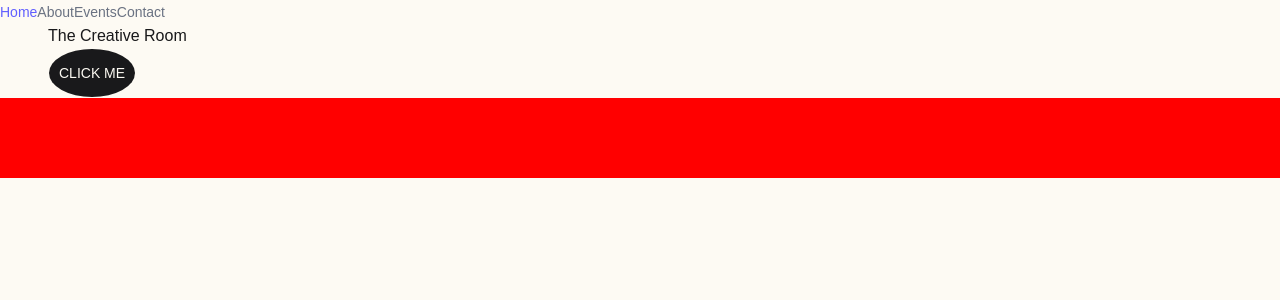
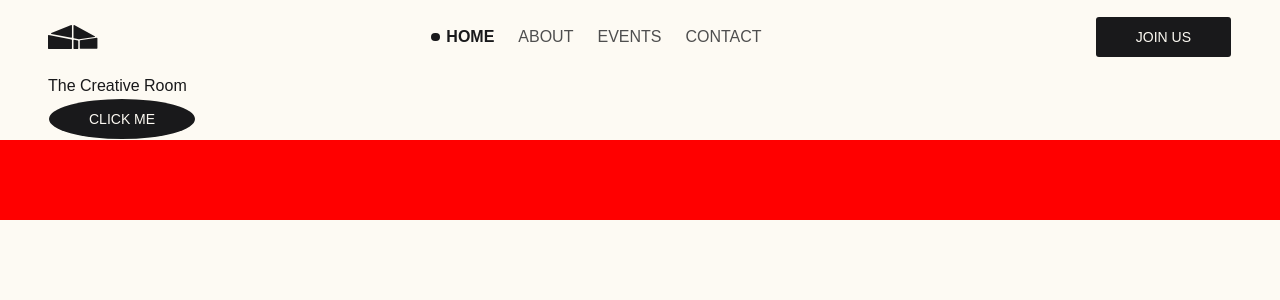
Before and after one commit to Creative-R00m/TheCreativeRoom_Club_Website, a Next.js app: page / in a window 1280 px wide. Shown: the top 300 px of the page. Built offline with nearby package versions, Linux system fonts and the light colour scheme; a web font is replaced by a local one.

Commit message:
feature: add navbar styling

```diff
--- a/src/components/ui/button.tsx
+++ b/src/components/ui/button.tsx
@@ -21,7 +21,7 @@ const buttonVariants = cva(
       },
       size: {
         default:
-          "gap-1.5 px-2.5 py-4 has-data-[icon=inline-end]:pr-2 has-data-[icon=inline-start]:pl-2",
+          "gap-1.5 px-10 py-3 has-data-[icon=inline-end]:pr-2 has-data-[icon=inline-start]:pl-2",
         xs: "h-6 gap-1 rounded-[min(var(--radius-md),10px)] px-2 text-xs in-data-[slot=button-group]:rounded-lg has-data-[icon=inline-end]:pr-1.5 has-data-[icon=inline-start]:pl-1.5 [&_svg:not([class*='size-'])]:size-3",
         sm: "h-7 gap-1 rounded-[min(var(--radius-md),12px)] px-2.5 text-[0.8rem] in-data-[slot=button-group]:rounded-lg has-data-[icon=inline-end]:pr-1.5 has-data-[icon=inline-start]:pl-1.5 [&_svg:not([class*='size-'])]:size-3.5",
         lg: "h-9 gap-1.5 px-2.5 has-data-[icon=inline-end]:pr-2 has-data-[icon=inline-start]:pl-2",
--- a/src/components/ui/navbar.tsx
+++ b/src/components/ui/navbar.tsx
@@ -3,6 +3,8 @@
 import Link from "next/link";
 import { usePathname } from "next/navigation";
 import { cn } from "@/lib/utils";
+import Image from "next/image";
+import { Button } from "@/components/ui/button";
 
 const navLinks = [
   { href: "/", label: "Home" },
@@ -15,24 +17,41 @@ export default function Navbar() {
   const pathname = usePathname();
 
   return (
-    <nav>
+    <nav className='flex items-center justify-between px-[var(--site-margin-x)] py-4'>
       <div>
-        <div>
-          {navLinks.map((link) => (
+        <Link href='/' className=''>
+          <Image src='/logo.svg' alt='Logo' width={50} height={50} />
+        </Link>
+      </div>
+      <div className='flex gap-6'>
+        {navLinks.map((link) => {
+          const isActive = pathname === link.href;
+
+          return (
             <Link
               key={link.href}
               href={link.href}
               className={cn(
-                "text-sm font-medium",
-                pathname === link.href
-                  ? "text-indigo-500"
-                  : "text-gray-500 hover:text-gray-700",
+                "type-links-active font-medium",
+                isActive
+                  ? "text-primary font-extrabold"
+                  : "text-secondary hover:text-secondary",
               )}
             >
-              {link.label}
+              <span className='flex items-center gap-[0.4em]'>
+                {isActive && (
+                  <span className='inline-block h-[0.55em] w-[0.55em] rounded-full bg-current' />
+                )}
+                <span>{link.label}</span>
+              </span>
             </Link>
-          ))}
-        </div>
+          );
+        })}
+      </div>
+      <div>
+        <Button variant='default' size='default' radius='default'>
+          Join Us
+        </Button>
       </div>
     </nav>
   );
```
Also changed, not shown: public/logo.svg (added).
